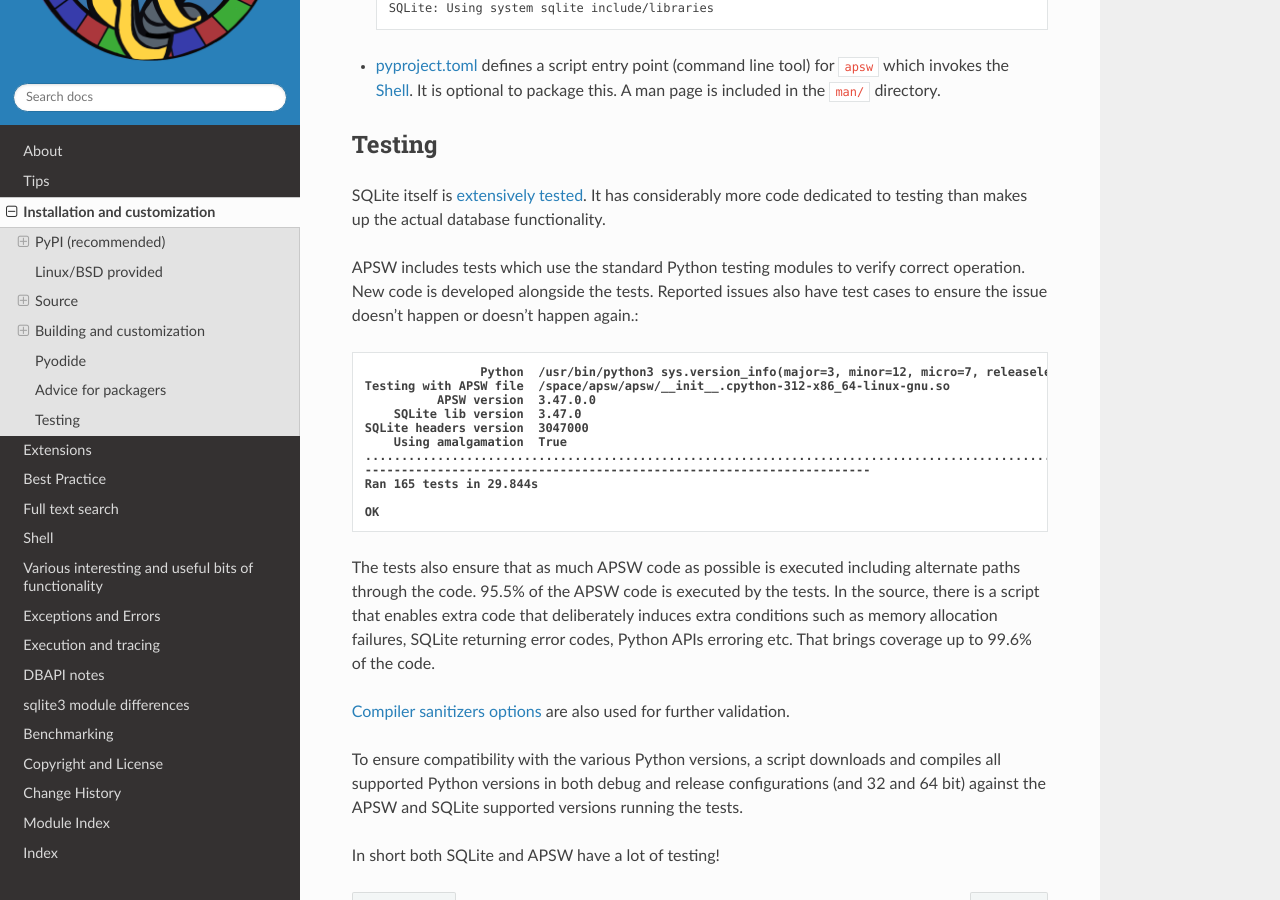
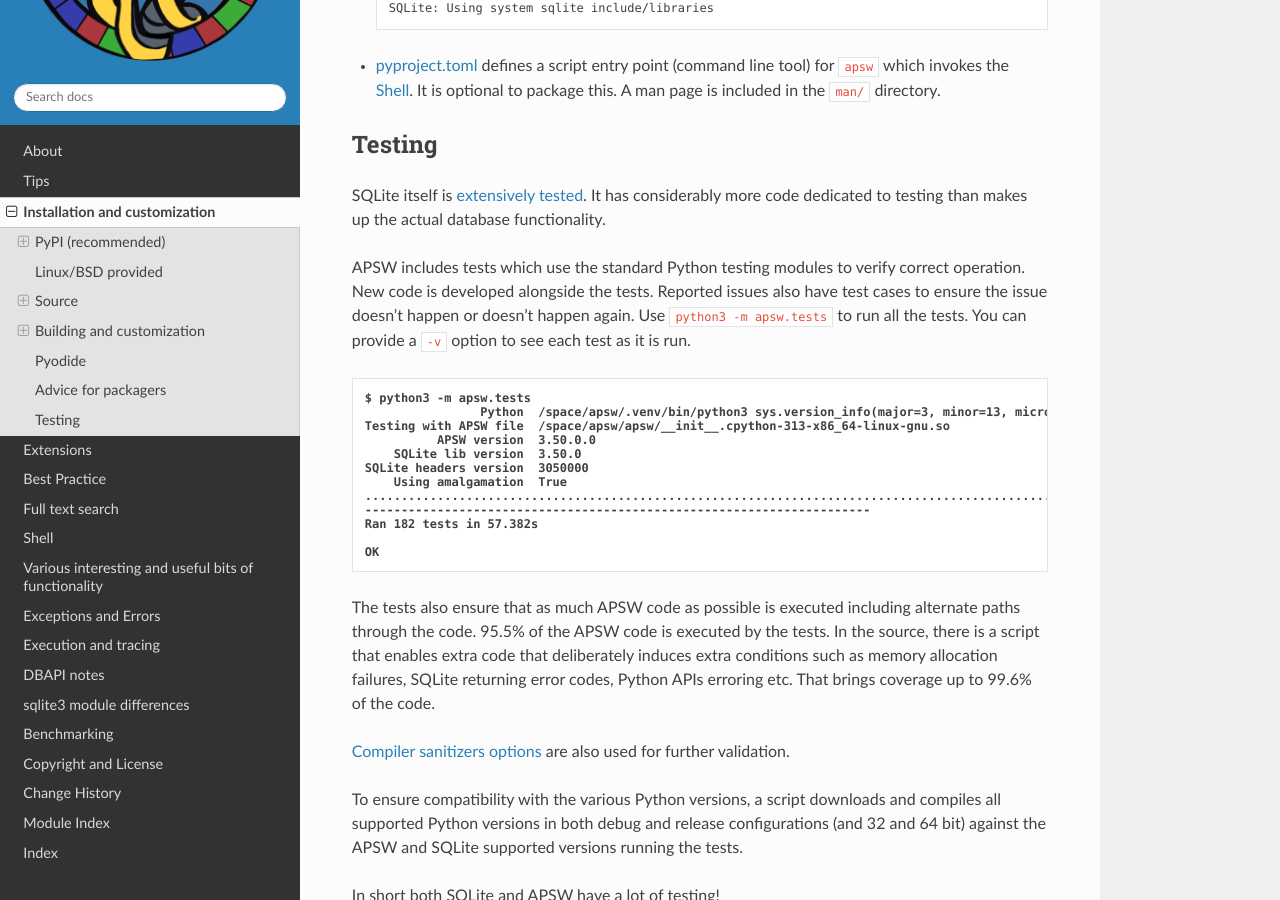
Before and after one commit to rogerbinns/apsw, a Sphinx documentation site: the page built from doc/install.rst, in a window 1280 px wide and 900 px high, scrolled down 5889 px. Built offline with Sphinx 7.4.7 and the Read the Docs theme 3.1.0, drawn with Linux system fonts in a browser that asks for light colours; pages that are not in the unit, such as notebooks, are missing from menus; the version number is read from the project's files by our own code.

Commit message:
Update test output and show how to run tests

```diff
--- a/doc/install.rst
+++ b/doc/install.rst
@@ -405,19 +405,22 @@ dedicated to testing than makes up the actual database functionality.
 APSW includes tests which use the standard Python testing modules to
 verify correct operation. New code is developed alongside the tests.
 Reported issues also have test cases to ensure the issue doesn't
-happen or doesn't happen again.:
+happen or doesn't happen again.  Use ``python3 -m apsw.tests`` to
+run all the tests.  You can provide a ``-v`` option to see each test
+as it is run.
 
 .. code-block:: output
 
-                  Python  /usr/bin/python3 sys.version_info(major=3, minor=12, micro=7, releaselevel='final', serial=0) 64bit ELF
-  Testing with APSW file  /space/apsw/apsw/__init__.cpython-312-x86_64-linux-gnu.so
-            APSW version  3.47.0.0
-      SQLite lib version  3.47.0
-  SQLite headers version  3047000
+  $ python3 -m apsw.tests
+                  Python  /space/apsw/.venv/bin/python3 sys.version_info(major=3, minor=13, micro=3, releaselevel='final', serial=0) 64bit ELF
+  Testing with APSW file  /space/apsw/apsw/__init__.cpython-313-x86_64-linux-gnu.so
+            APSW version  3.50.0.0
+      SQLite lib version  3.50.0
+  SQLite headers version  3050000
       Using amalgamation  True
-  .....................................................................................................................................................................
+  ......................................................................................................................................................................................
   ----------------------------------------------------------------------
-  Ran 165 tests in 29.844s
+  Ran 182 tests in 57.382s
 
   OK
 
```
